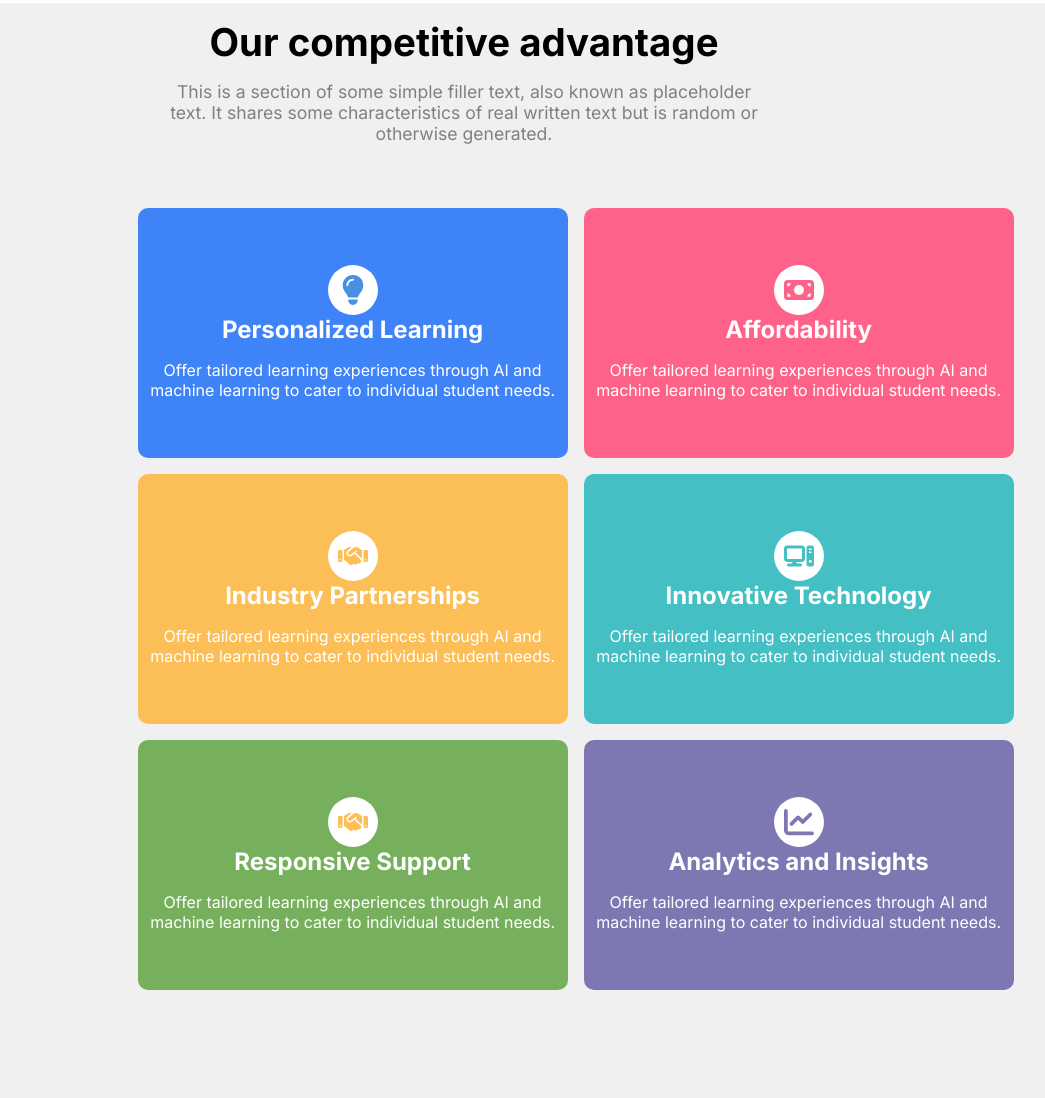
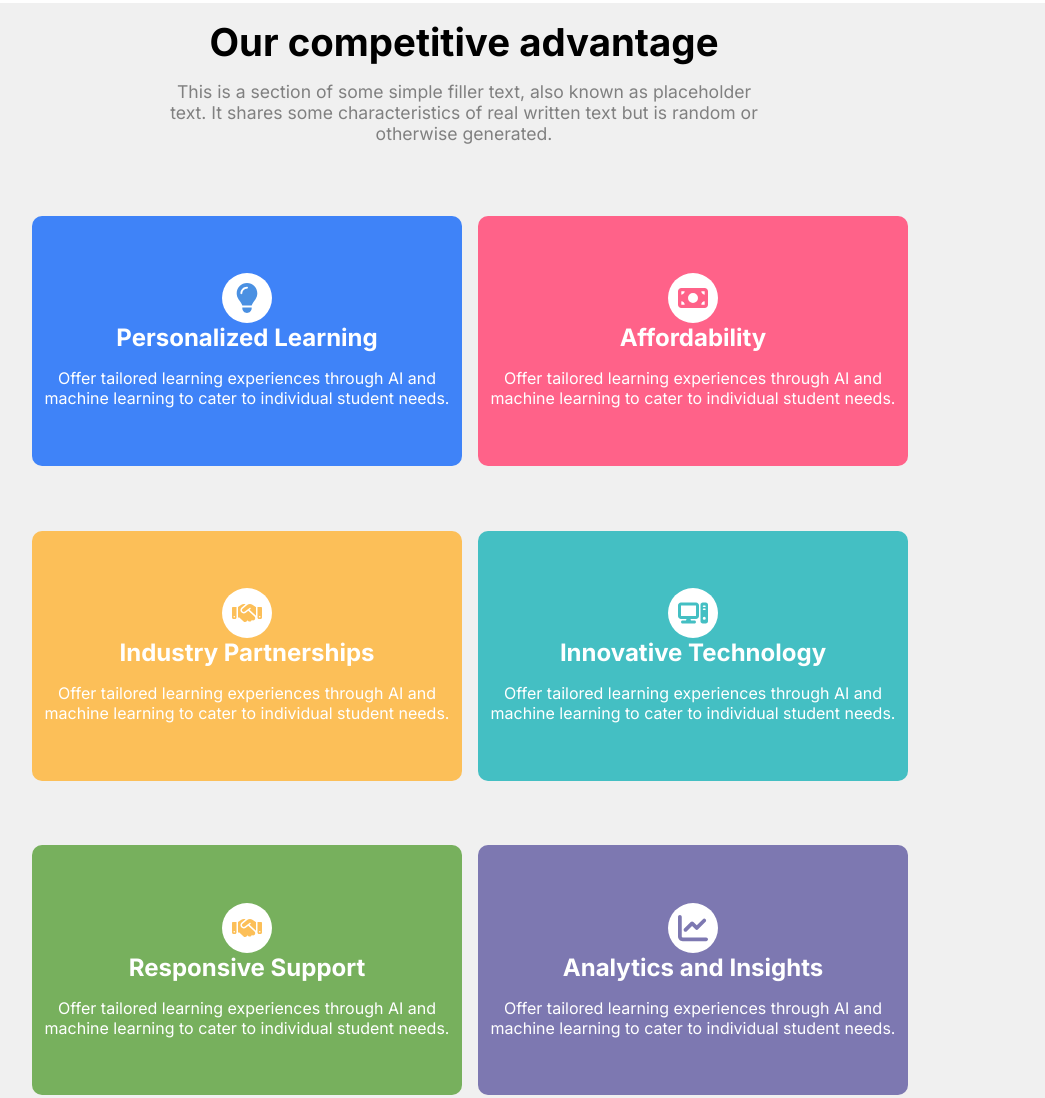
Before and after one commit to tanvir-22/studysync, a plain HTML site: page index.html in a window 1280 px wide. Shown: the part 1016-2114 px from the top of the page, without its empty margins (176-1221 px from the left). Drawn offline with Linux system fonts and the light colour scheme.

Commit message:
modified

```diff
--- a/style.css
+++ b/style.css
@@ -150,14 +150,14 @@ body{
     margin-top:3rem ;
     /* border: 2px solid tomato; */
     width: 100%;
-    height: 150vh;
+   height: 1200px;
     background-color: var(--light-gray);
 }
 .advantage-div{
     /* border: 2px solid black; */
     margin: auto;
     width: 70%;
-    height: 110vh;
+    height: 100%;
 }
 .advantage-text-div h1{
     margin-top:1rem ;
@@ -180,13 +180,14 @@ body{
 .card-div
 {
     display: grid;
+    place-items: center;
     grid-template-columns: repeat(2,1fr);
     gap: 1rem;
-    height: 95vh;
+    height: 80%;
     margin: auto;
-    width: 80%;
+    width: 100%;
     /* border: #2563eb solid 2px; */
-    padding: 2rem;
+    padding: 1rem;
 
 }
 .card{
```
